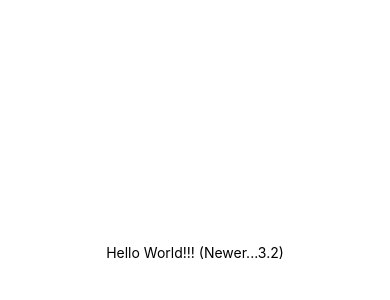
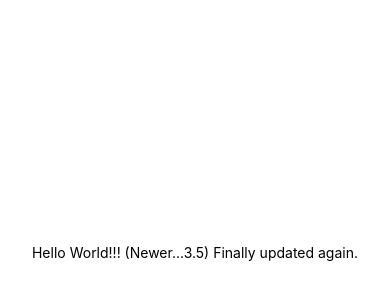
Before and after one commit to christyc01/DoneWithIt, a React Native app: screen / in a window 390 px wide. Shown: the part 170-470 px from the top of the page. Built offline with nearby package versions, Linux system fonts and the light colour scheme.

Commit message:
Changes made for publishing app

```diff
--- a/App.js
+++ b/App.js
@@ -7,7 +7,7 @@
 // "npm start" - opens browser (Metro Bundler - JS bundler for RN - compiles all JS into single file)
 // "Publish or republish project" - to Expo - much easier than going through app stores, but not for production
 // "Run on iOS simulator" - Xcode (app store)
-// Ctrl + d, Cmd + d to open developer menu on iPhone simulator
+// Ctrl + d, Cmd + d to open developer menu on iPhone simulator. Or ^ + Cmd + Z?
 // "Run on Android device/emulator" - ran this again when it stopped updating with changes to the code, and this seemed to fix it...
 // Cmd + m for developer menu
 // On physical phone, shake for developer menu
@@ -17,10 +17,27 @@ import React from "react";
 import { StyleSheet, Text, View } from "react-native";
 
 export default function App() {
+  console.log("App executed :)..."); // Shows in terminal where app is running (once for each virtual emulator) - can also click on the devide in localhost:19002 to see the logs
   // Return a JSX expression
+
+  // let x;
+  // x.toString();
+  // When an error appears, dismiss and then "Debug RemoteJS" ** When done, "Stop Remote Debugging"! - open Chrome dev tools > Sources > stop sign (pause on exceptions) > Pause on caught exceptions
+  // Can add breakpoints (click on line #), reload, step over / into (into a function)
+  // "Watch" window - +, type "x" and enter - shows that it's undefined
+
+  // Add debugging launch.json file - add configuration > React Native > attach to application > localhost (attach to packager)
+  // Add breakpoint, go to debugger on left, @ top attach to packager > Run (don't need to save 1st) > View > Debug Console (change user's react-native.packager.port from 8081 to port number in Metro Bundler) (also close browser debugger page)
+  // When done debugging in VS Code, click unplug icon, then in simulator "Stop remote debugging" - will get "Runtime is not ready for debugging" error - reload app from that screen
+
+  // Publishing to Expo means it's available to anyone who has Expo client
+  // From Metro Bundler or from Terminal - "expo publish"
+
+  let x = 1;
+
   return (
     <View style={styles.container}>
-      <Text>Hello World!!! (Newer...3.2)</Text>
+      <Text>Hello World!!! (Newer...3.5) Finally updated again.</Text>
       <StatusBar style="auto" />
     </View>
   );
--- a/app.json
+++ b/app.json
@@ -27,6 +27,7 @@
     },
     "web": {
       "favicon": "./assets/favicon.png"
-    }
+    },
+    "description": "Based on tutorial here: https://www.youtube.com/watch?v=0-S5a0eXPoc"
   }
 }
```
Also changed, not shown: .expo-shared/README.md (added).
